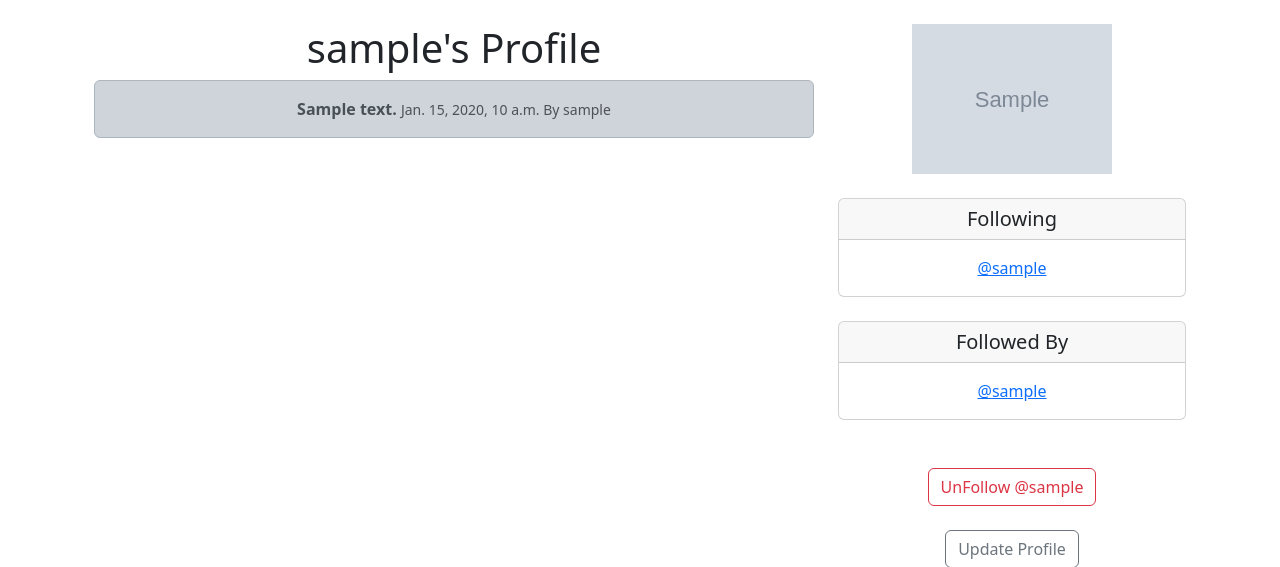
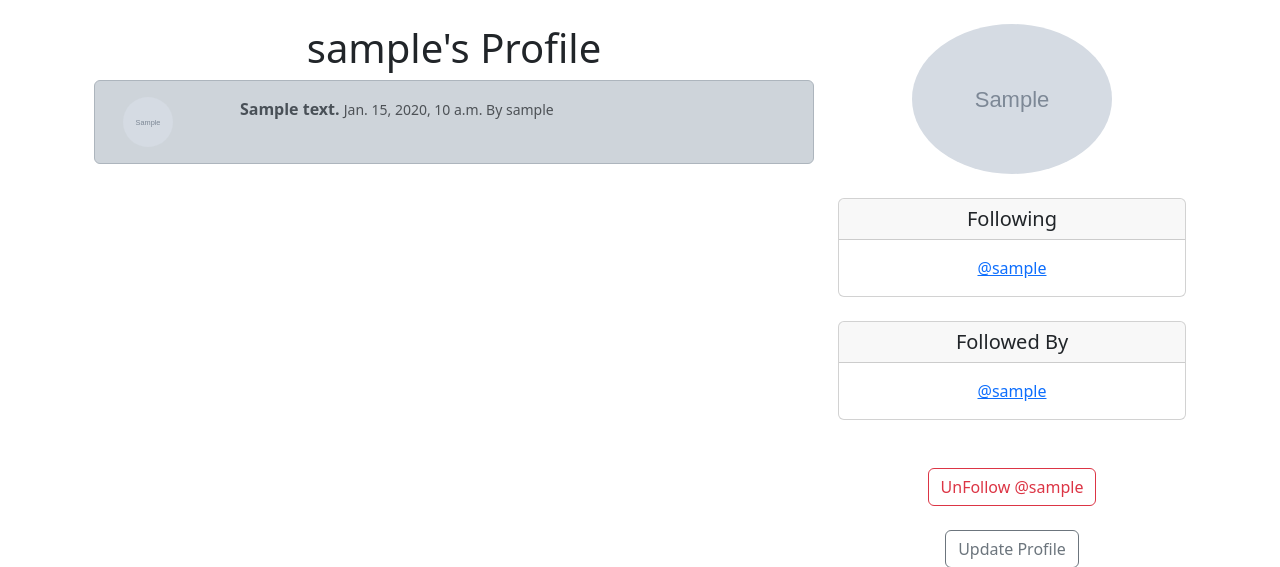
Before and after one commit to deepakselva23/socialmedia, a Django app: page /profile/1 in a window 1280 px wide. Shown: the part 56-623 px from the top of the page. Run offline with Django 3.2, Linux system fonts and the light colour scheme; a user stored in the database is signed in; tables that the repository leaves empty hold one stand-in row (values such as "Sample post"); grey boxes marked "Sample" are stand-in pictures.

Commit message:
added profile image on home and profile page

```diff
--- a/twitter/templates/twitter/profile.html
+++ b/twitter/templates/twitter/profile.html
@@ -12,12 +12,28 @@
 
                 {% for meep in meeps %}
                     <div class="alert alert-dark" role="alert">
-                        <strong>{{ meep.body }}</strong>
-                        <small class="text-muted">
-                            {{ meep.created_at }} By
-                            {{ meep.user }}
 
-                        </small>
+                        <div class="container">
+                            <div class="row">
+                                <div class="col-1">
+                                    {% if profile.profile_image %}
+                                        <img src="{{ profile.profile_image.url }}" class="rounded-circle" alt="Profile Image" width="50" height="50" >
+                                    {% else %}
+                                        <img src="{% static 'images/default_profile_pic.jpg' %}" class="img-fluid rounded-start" alt="Profile Image" width="150" height="150">
+                                    {% endif %}
+                                </div>
+
+                                <div class="col-8">
+                                    <strong>{{ meep.body }}</strong>
+                                    <small class="text-muted">
+                                        {{ meep.created_at }} By
+                                        {{ meep.user }}
+
+                                    </small>
+                                </div>
+                            </div>
+                        </div>
+
                     </div>
 
                 <br><br>
@@ -31,7 +47,8 @@
 
                 {% if profile.profile_image %}
                     <!-- {{ profile.profile_image.url }} -->
-                    <img src="{{ profile.profile_image.url }}" alt="" width="200" height="150">
+
+                    <img src="{{ profile.profile_image.url }}" alt="" width="200" height="150" class="rounded-circle">
                     <br><br>
                 {% endif %}
 
```
Also changed, not shown: twitter/templates/twitter/home.html (+23 -6 lines), twitter/templates/twitter/profile_list.html (+8 -1 lines), media/images/member-5.png (added), media/images/member-9.png (added).
